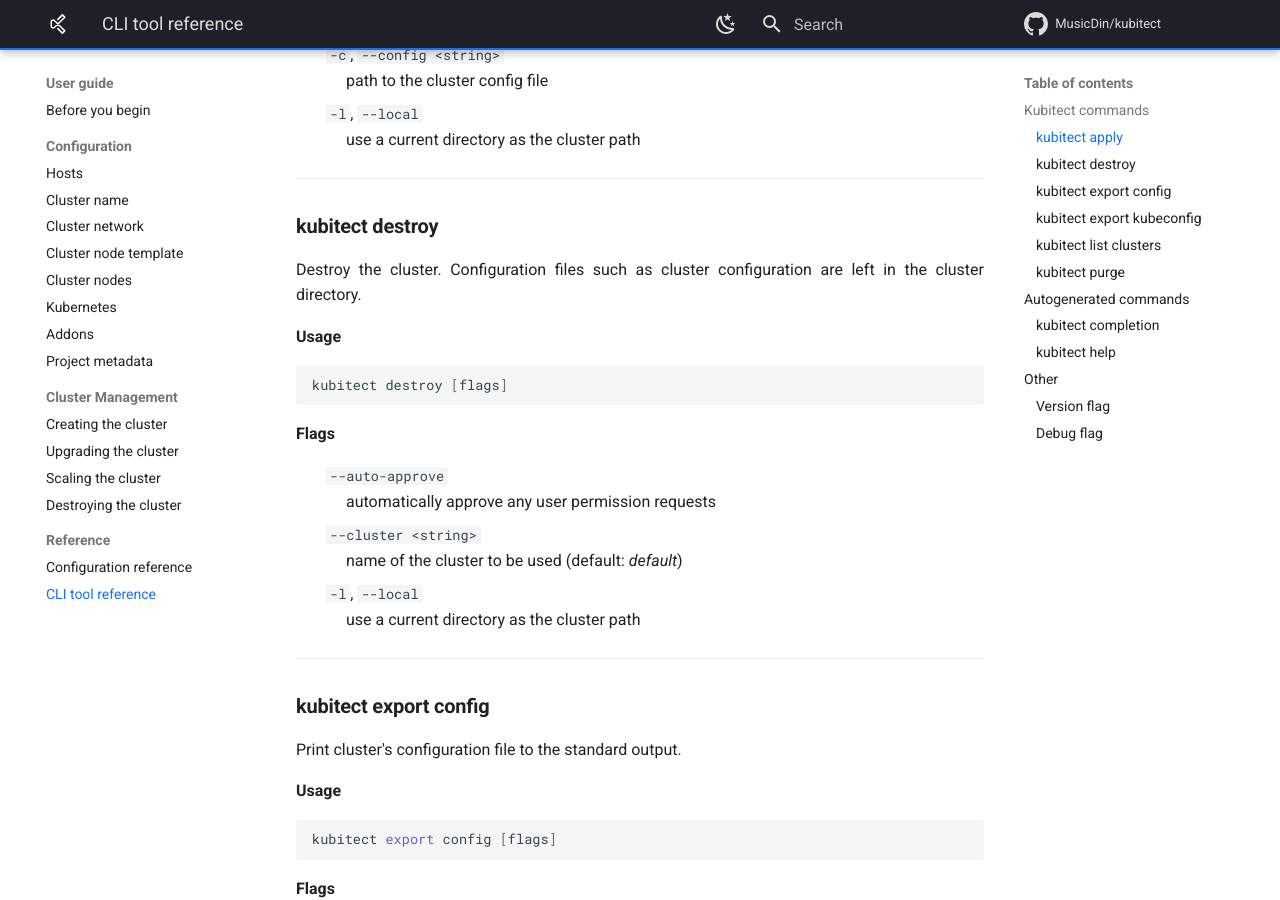
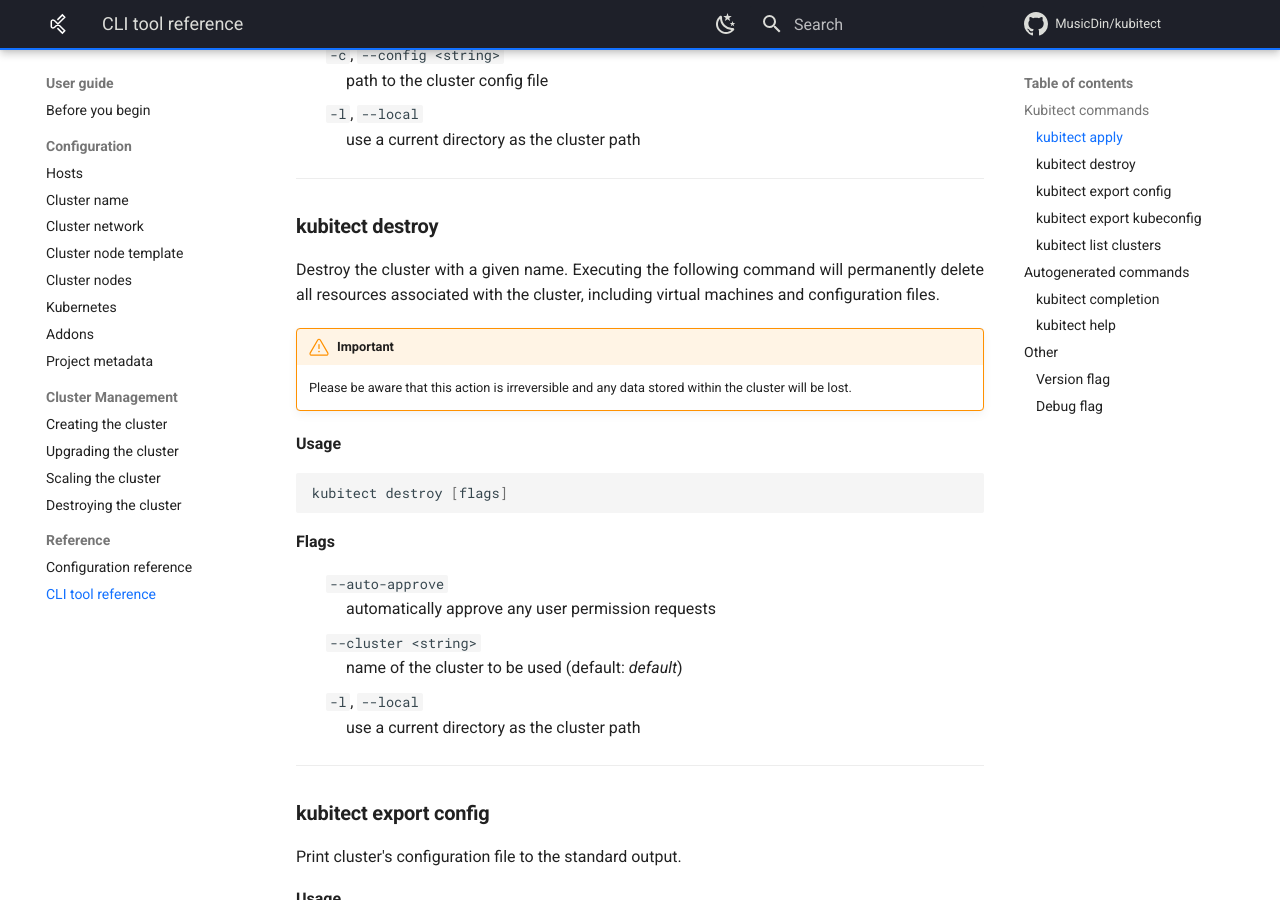
Before and after one commit to MusicDin/kubitect, an MkDocs documentation site: the page built from docs/user-guide/reference/cli.md, in a window 1280 px wide and 900 px high, scrolled down 871 px. Built offline with MkDocs 1.6.1 and Material for MkDocs 9.7.7, drawn with Linux system fonts in a browser that asks for light colours; comment, search, counter and statistics services are not loaded; the version menu is left out; some of the changed text lies outside the part shown.

Commit message:
Update docs

````diff
--- a/docs/user-guide/reference/cli.md
+++ b/docs/user-guide/reference/cli.md
@@ -65,8 +65,13 @@
 ---
 ### **kubitect destroy**
 
-Destroy the cluster.
-Configuration files such as cluster configuration are left in the cluster directory.
+Destroy the cluster with a given name.
+Executing the following command will permanently delete all resources associated with the cluster, including virtual machines and configuration files.
+
+!!! warning "Important"
+
+    Please be aware that this action is irreversible and any data stored within the cluster will be lost.
+
 
 **Usage**
 
@@ -158,34 +163,6 @@
 ```
 
 ---
-### **kubitect purge**
-
-Purge the cluster directory.
-Purge commands removes all files generated during cluster creation.
-Note that only destroyed clusters can be purged.
-
-**Usage**
-
-```sh
-kubitect purge [flags]
-```
-
-**Flags**
-
-<ul style="list-style: none">
-  <li>
-    <code>--auto-approve</code>
-    <br>&emsp;
-    automatically approve any user permission requests
-  </li>
-  <li>
-    <code>--cluster &lt;string&gt;</code>
-    <br>&emsp;
-    name of the cluster to be used (default: <i>default</i>)
-  </li>
-</ul>
-
----
 ## Autogenerated commands
 
 ### **kubitect completion**
@@ -250,13 +227,13 @@
 **Usage**
 
 ```sh
-kubitect -v
+kubitect --version
 ```
 
 or
 
 ```sh
-kubitect --version
+kubitect -v
 ```
 
 ---
````
Also changed, not shown: docs/user-guide/management/destroying.md (+5 -14 lines).
